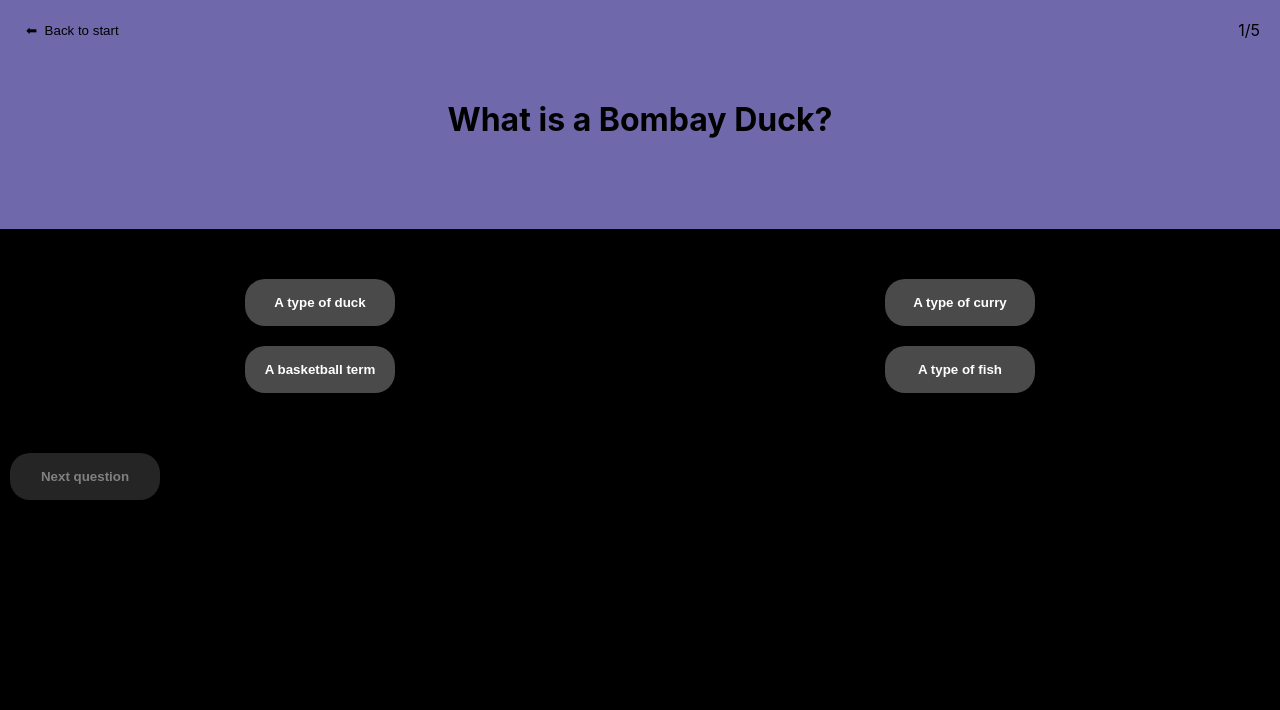
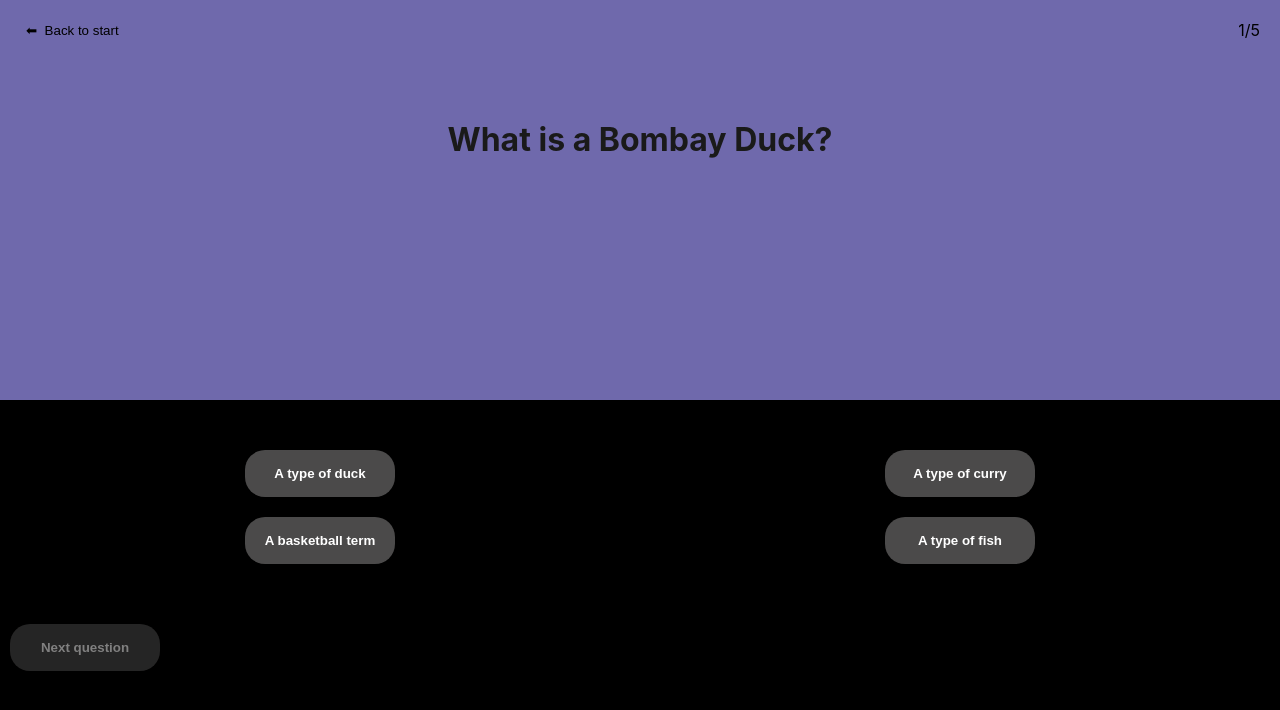
Before and after one commit to Technigo/project-redux-quiz-old, a React (Create React App) app: page / in a window 1280 px wide. Shown: the top 710 px of the page. Built offline with nearby package versions, Linux system fonts and the light colour scheme.

Commit message:
set height on question and button container

```diff
--- a/src/components/CurrentQuestion.js
+++ b/src/components/CurrentQuestion.js
@@ -62,6 +62,7 @@ export const CurrentQuestion = () => {
             </div>
           </div>
           {/* className={answer ? 'disable-btn' : 'option-btn'} */}
+          <div className='button-container'>
             <div className='options-container'>
               {question.options.map((option, index) => (
                 <button
@@ -91,6 +92,7 @@ export const CurrentQuestion = () => {
             >
               Next question
             </button>
+          </div>
         </>
       ) : (
         <>
--- a/src/index.css
+++ b/src/index.css
@@ -16,7 +16,7 @@ code {
 
 .color-container {
   background-color: #fedc23;
-  padding-bottom: 50px;
+  height: 50vh;
 }
 
 .top-container {
@@ -29,6 +29,8 @@ code {
 h1 {
   text-align: center;
   margin: 40px 0;
+  color: #1a1a1a;
+  padding: 20px;
 }
 
 .restart-btn {
@@ -55,6 +57,10 @@ h1 {
   grid-template-columns: repeat(2, 1fr);
   margin: 40px auto;
   justify-items: center;
+}
+
+.button-container {
+  height: 50vh;
 }
 
 .option-btn,
```
Lines whose indentation alone changed are shown as unchanged.
